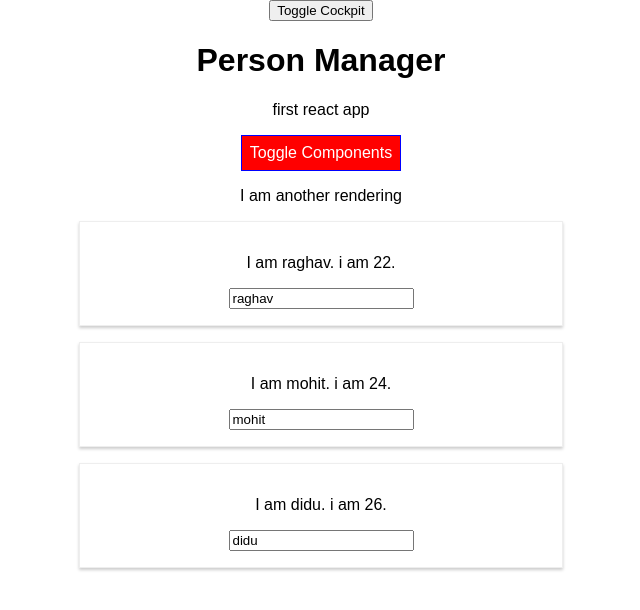
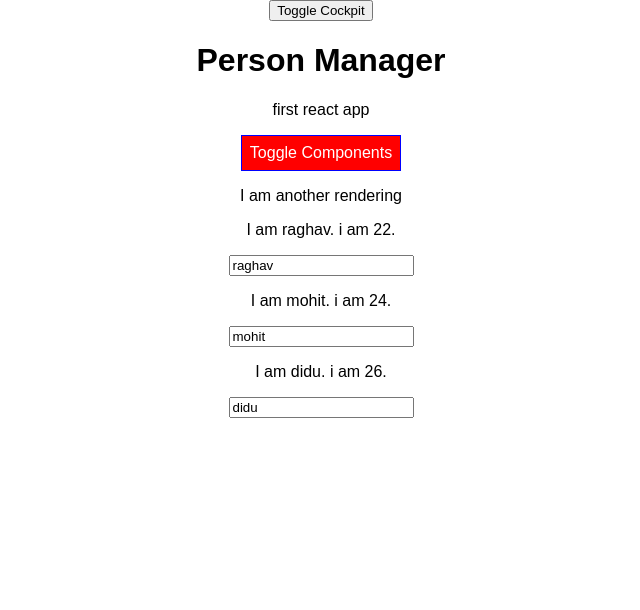
Before and after one commit to sirraghavgupta/learning-react, a React app in the folder first-react-project/: page / in a window 1280 px wide. Both pictures are taken after a click on the button "Toggle Components". Shown: the top 610 px of the page, without its empty margins (319-959 px from the left). Built offline with nearby package versions, Linux system fonts and the light colour scheme.

Commit message:
learned one way of rendering adjacent elements

```diff
--- a/first-react-project/src/components/Persons/Person/Person.js
+++ b/first-react-project/src/components/Persons/Person/Person.js
@@ -1,5 +1,5 @@
 import React, {Component} from 'react';
-import classes from './Person.css';
+// import classes from './Person.css';
 
 class Person extends Component{
 
@@ -28,17 +28,17 @@ class Person extends Component{
     render(){
         console.log( '[Person.js] rendering' );
 
-        return (
-        <div className = { classes.Person } >
+        return [
+        // <div className = { classes.Person } >
 
-            <p onClick = { this.props.clicked }> I am { this.props.name }. i am { this.props.age }.</p>
+            <p onClick = { this.props.clicked }> I am { this.props.name }. i am { this.props.age }.</p>,
 
-            <p> { this.props.children } </p>
+            <p> { this.props.children } </p>,
 
             <input type = "text" value = { this.props.name } onChange = { this.props.changed }/>
 
-        </div>
-     );
+        // </div>
+        ];
     }
 
 }
```
Also changed, not shown: 2 other files (tests, documents, lock files or other folders).
